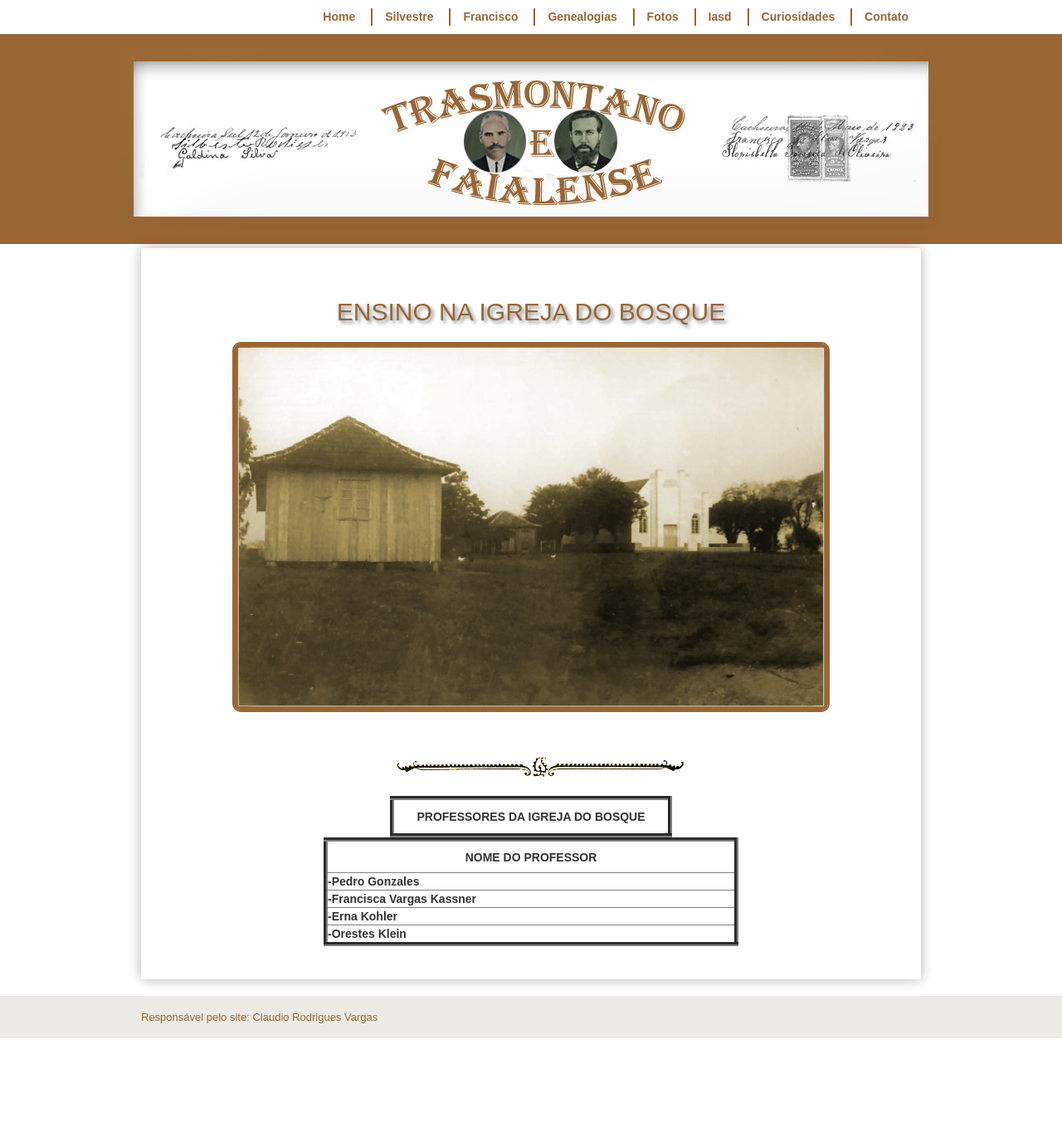
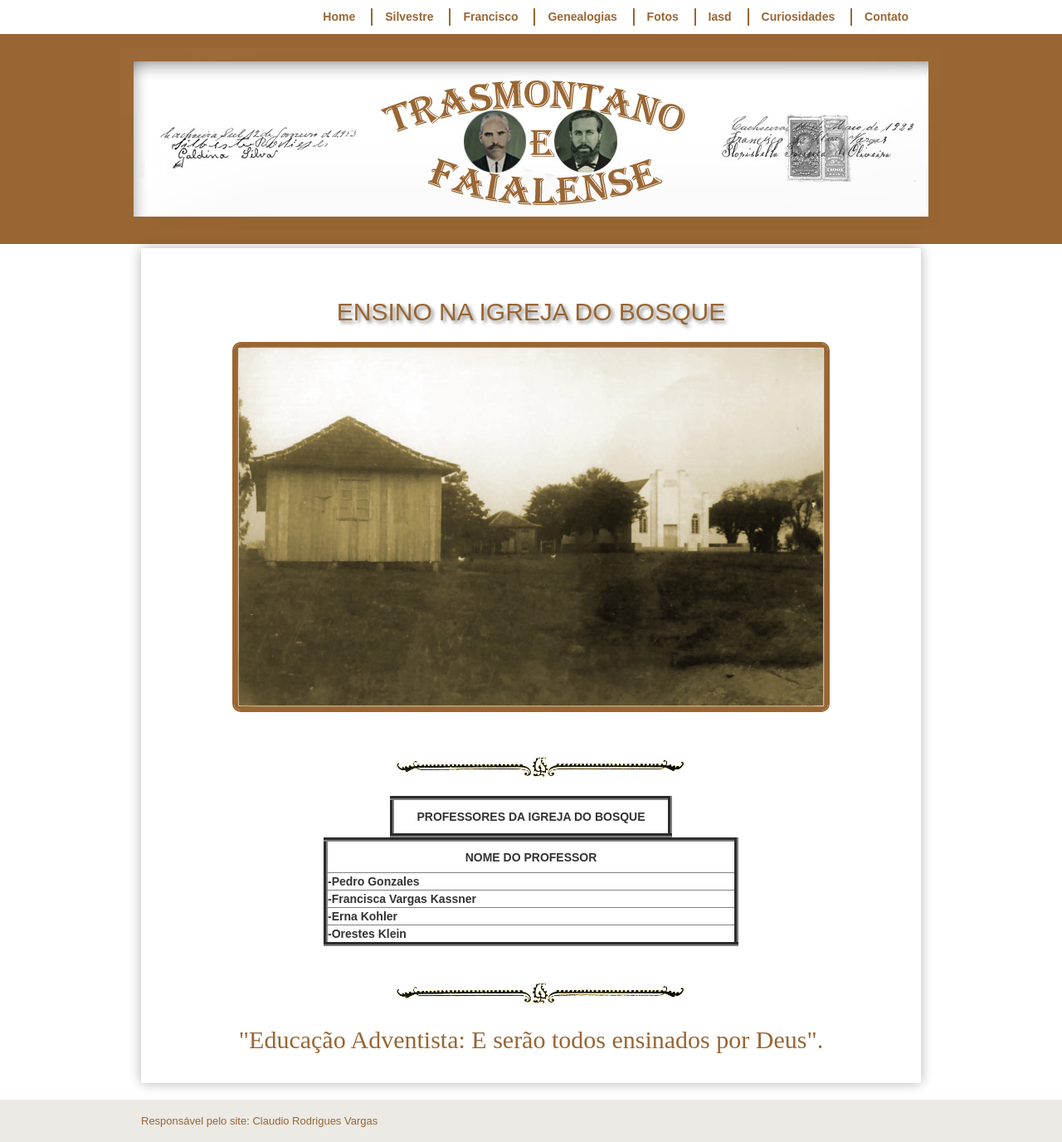
Before and after one commit to claudiovargas1955/claudiovargas1955.github.io, a Jekyll site: the page built from _pages/ensino-da-iasd-bosque.html, in a window 1280 px wide. Shown: the whole page at 83% size. Built offline with Jekyll 4.4.1, drawn with Linux system fonts in a browser that asks for light colours; some web fonts are replaced; before the commit the page ends 1251 px from its top, so only the background shows below that.

Commit message:
Update ensino-da-iasd-bosque.html

```diff
--- a/_pages/ensino-da-iasd-bosque.html
+++ b/_pages/ensino-da-iasd-bosque.html
@@ -160,3 +160,8 @@
    </table>
 
  </div><br>
+
+
+       <img class="dir3" style="float:center"; src="/images/Separador2.jpg" class="img-responsive" width="400px" title="";/><br>
+
+<p style="text-align:center;  color:#996633; font-size:30px; font-family: 'Rancho', cursive">"Educação Adventista: E serão todos ensinados por Deus".</p>
```
